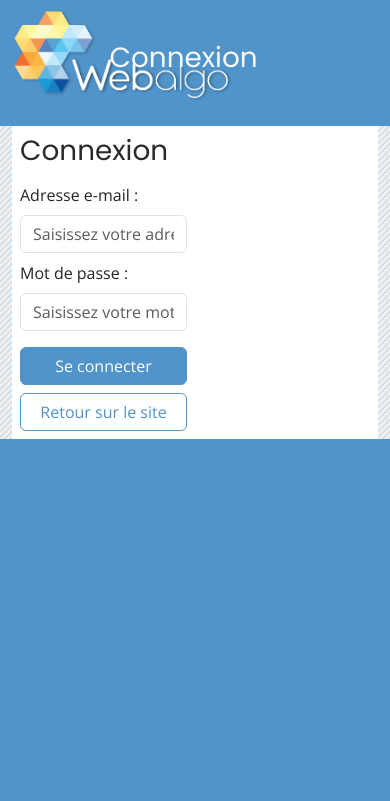
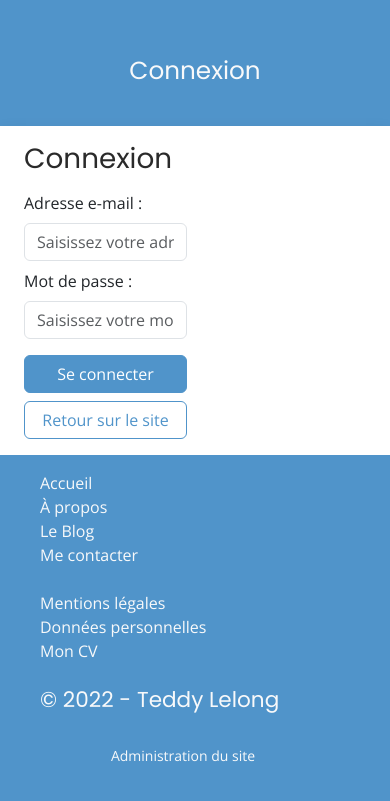
Before and after one commit to teddylelong/openclassrooms-p5, a PHP site: page /login/ in a window 390 px wide. Shown: the top 801 px of the page. Run offline with PHP 8.4, Linux system fonts and the light colour scheme; style sheets or scripts are compiled from the project's sources; classes that the project's autoload settings leave out are loaded by file name; some libraries are stand-ins or nearby versions.

Commit message:
added responsive CSS to views

```diff
--- a/assets/scss/_components.scss
+++ b/assets/scss/_components.scss
@@ -32,7 +32,6 @@ body {
   }
 }
 
-
 /* Main content */
 
 #main-content {
--- a/templates/admin/users/index.html.twig
+++ b/templates/admin/users/index.html.twig
@@ -2,6 +2,7 @@
 
 {% block content %}
 
+<div class="table-responsive">
     <table class="table table-striped">
         <thead>
             <thead>
@@ -26,6 +27,7 @@
         {% endfor %}
         </tbody>
     </table>
+</div>
 
 <div class="d-grid gap-2">
     <a class="btn btn-outline-primary" href="/login/dashboard/">Retour</a>
--- a/templates/adminlayout.html.twig
+++ b/templates/adminlayout.html.twig
@@ -16,12 +16,9 @@
         <!-- Header -->
         {% include 'template-parts/admin/admin-header.part.twig' %}
 
-        <!-- Nav menu -->
-        {% include'template-parts/admin/admin-nav.part.twig' %}
-
         <!-- Main content -->
-        <div id="site-background" class="container-fluid">
-            <main id="main-content" class="container p-2">
+        <div id="site-background" class="container-fluid p-0">
+            <main id="main-content" class="container px-4 py-3 shadow">
                 {{ notificationDisplay() }}
 
                 {% block content %}
--- a/templates/articles/home.html.twig
+++ b/templates/articles/home.html.twig
@@ -17,7 +17,7 @@
                         <h4 class="card-subtitle mb-2 text-muted h6">Écrit le {{ article.getCreatedAt|date('d\/m\/Y \à H\\hi') }} par {{ article.getAuthorName }}</h4>
                         <p class="card-text">{{ article.getMarkdownExcerpt }}</p>
                         <p class="text-end mb-0">
-                            <a href="/article/show/{{ article.getId }}/" class="link-primary">Lire la suite</a>
+                            <a href="/article/show/{{ article.getId }}/" class="link-primary stretched-link">Lire la suite</a>
                         </p>
                     </div>
                 </div>
--- a/templates/articles/index.html.twig
+++ b/templates/articles/index.html.twig
@@ -13,7 +13,7 @@
                         <h4 class="card-subtitle mb-2 text-muted h6">Écrit le {{ article.getCreatedAt|date('d\/m\/Y \à H\\hi') }} par {{ article.getAuthorName }}</h4>
                         <p class="card-text">{{ article.getMarkdownExcerpt }}</p>
                         <p class="text-end mb-0">
-                            <a href="/article/show/{{ article.getId }}/" class="link-primary">Lire la suite</a>
+                            <a href="/article/show/{{ article.getId }}/" class="link-primary stretched-link">Lire la suite</a>
                         </p>
                     </div>
                 </div>
--- a/templates/layout.html.twig
+++ b/templates/layout.html.twig
@@ -17,8 +17,8 @@
         {% include'template-parts/website-header.part.twig' %}
 
         <!-- Main content -->
-        <div id="site-background" class="container-fluid">
-            <main id="main-content" class="container p-2 shadow">
+        <div id="site-background" class="container-fluid p-0">
+            <main id="main-content" class="container px-4 py-3 shadow">
                 {{ notificationDisplay() }}
 
                 {% block content %}
--- a/templates/template-parts/admin/admin-footer.part.twig
+++ b/templates/template-parts/admin/admin-footer.part.twig
@@ -1,5 +1,26 @@
-<footer>
-    {% block footer %}
-        <p><a href="/login/">Retour au dashboard</a></p>
-    {% endblock footer %}
+<footer id="website-footer" class="container-fluid bg-primary text-light p-3">
+        {% block footer %}
+                <div class="container row mx-auto">
+                        <ul class="col-md-3 col-lg-3 col-xl-3 mx-auto mb-4">
+                                <li class="list-unstyled"><a class="link-light" href="/">Accueil</a></li>
+                                <li class="list-unstyled"><a class="link-light" href="#">À propos</a></li>
+                                <li class="list-unstyled"><a class="link-light" href="/article/index/">Le Blog</a></li>
+                                <li class="list-unstyled"><a class="link-light" href="#">Me contacter</a></li>
+                        </ul>
+
+                        <ul class="col-md-3 col-lg-3 col-xl-3 mx-auto mb-4">
+                                <li class="list-unstyled"><a class="link-light" href="#">Mentions légales</a></li>
+                                <li class="list-unstyled"><a class="link-light" href="#">Données personnelles</a></li>
+                                <li class="list-unstyled"><a class="link-light" href="#">Mon CV</a></li>
+                        </ul>
+
+                        <ul class="col-md-3 col-lg-3 col-xl-3 mx-auto mb-4">
+                                <li class="list-unstyled h4 text-light">&copy; {{ 'now'|date('Y') }} - Teddy Lelong</li>
+                        </ul>
+
+                        <div class="row text-center small">
+                                <a class="link-light" href="/login/">Administration du site</a>
+                        </div>
+                </div>
+        {% endblock footer %}
 </footer>
--- a/templates/template-parts/admin/admin-header.part.twig
+++ b/templates/template-parts/admin/admin-header.part.twig
@@ -1,13 +1,13 @@
-<header class="container-fluid bg-primary px-0">
+<header class="container-fluid bg-primary px-0" style="height: 126px">
     {% block header %}
-            <div class="container py-2 my-auto" style="height: 126px;">
-                    <div class="row">
-                            <div class="col-3">
+            <div class="container py-2 my-auto">
+                    <div class="row" style="height: 126px">
+                            <div class="col-sm-4 d-none d-sm-block">
                                     <a href="/login/">
-                                            <img src="/assets/img/logo.png" height="100" alt="Teddy Lelong">
+                                            <img src="/assets/img/logo.png" height="100" alt="Teddy Lelong" style="margin-top: 5px">
                                     </a>
                             </div>
-                            <h1 class="text-light col-9 my-auto">{{ pageTitle }}</h1>
+                            <h1 class="h2 col-12 col-sm-8 text-light text-center text-sm-end my-auto">{{ pageTitle }}</h1>
                     </div>
             </div>
     {% endblock header %}
--- a/templates/template-parts/admin/admin-nav.part.twig
+++ /dev/null
@@ -1,4 +0,0 @@
-<nav>
-    {% block navigation %}
-    {% endblock navigation %}
-</nav>
--- a/templates/template-parts/admin/admin-top-header.part.twig
+++ b/templates/template-parts/admin/admin-top-header.part.twig
@@ -1,21 +1,53 @@
 {% if session.username %}
-    <div id="site-top-header" class="container-fluid">
-        <div class="row">
-            <div class="col-12 col-lg-9 p-2 text-light">
-                <small>
-                    <a class="m-1 link-light" href="/"><i class="bi bi-house-door"></i></i> Aller sur le site</a>  |
-                    <a class="m-1 link-light" href="/article/create/"><i class="bi bi-pencil"></i> Écrire</a>
-                    <a class="m-1 link-light" href="/article/indexadmin/"><i class="bi bi-file-earmark-text"></i> Gérer les articles</a> |
-                    <a class="m-1 link-light" href="/comment/indexbyapprovement/"><i class="bi bi-chat-left-text"></i> Commentaires</a> |
-                    <a class="m-1 link-light" href="/user/create/"><i class="bi bi-person-plus"></i> Créer un utilisateur</a>
-                    <a class="m-1 link-light" href="/user/index/"><i class="bi bi-people"></i> Gérer les utilisateurs</a>
-                </small>
+
+    <nav id="site-top-header" class="navbar navbar-expand-lg navbar-dark bg-dark">
+        <div class="container-fluid">
+
+            <button class="navbar-toggler" type="button" data-bs-toggle="collapse" data-bs-target="#adminMenuBar" aria-controls="adminMenuBar" aria-expanded="false" aria-label="Toggle navigation">
+                <span class="navbar-toggler-icon"></span>
+            </button>
+
+            <div class="collapse navbar-collapse" id="adminMenuBar">
+
+                <ul class="navbar-nav me-auto mb-2 mb-lg-0 small">
+                    <li class="nav-item">
+                        <a class="nav-link" href="/"><i class="bi bi-house-door"></i></i> Aller sur le site</a>
+                    </li>
+
+                    <div class="vr text-light d-none d-lg-inline-block"></div>
+
+                    <li class="nav-item">
+                        <a class="nav-link" href="/article/create/"><i class="bi bi-pencil"></i> Écrire</a>
+                    </li>
+                    <li class="nav-item">
+                        <a class="nav-link" href="/article/indexadmin/"><i class="bi bi-file-earmark-text"></i> Gérer les articles</a>
+                    </li>
+
+                    <div class="vr text-light d-none d-lg-inline-block"></div>
+
+                    <li class="nav-item">
+                        <a class="nav-link" href="/comment/indexbyapprovement/"><i class="bi bi-chat-left-text"></i> Commentaires</a>
+                    </li>
+
+                    <div class="vr text-light d-none d-lg-inline-block"></div>
+
+                    <li class="nav-item">
+                        <a class="nav-link" href="/user/create/"><i class="bi bi-person-plus"></i> Créer un utilisateur</a>
+                    </li>
+                    <li class="nav-item">
+                        <a class="nav-link" href="/user/index/"><i class="bi bi-people"></i> Gérer les utilisateurs</a>
+                    </li>
+                </ul>
             </div>
-            <div class="col-12 col-lg-3 p-1 text-end text-light">
-                <small>
-                    <span>{{ 'now'|date('d/m/Y') }}</span><span class="mx-3">Bonjour, {{ session.username }} !</span><a class="link-danger" href="/logout/"><i class="bi bi-power"></i> Déconnexion</a>
-                </small>
-            </div>
+
+            <span class="navbar-brand mt-2 text-light fs-6 position-absolute top-0 end-0">
+                <span class="small">Bonjour, {{ session.username }} !</span>
+                <a class="small link-danger" href="/logout/">
+                    <i class="bi bi-power"></i> Déconnexion
+                </a>
+            </span>
+
         </div>
-    </div>
+    </nav>
+
 {% endif %}
```
Also changed, not shown: templates/template-parts/website-top-header.part.twig (+49 -17 lines), 1 other file. Lines whose indentation alone changed are shown as unchanged.
